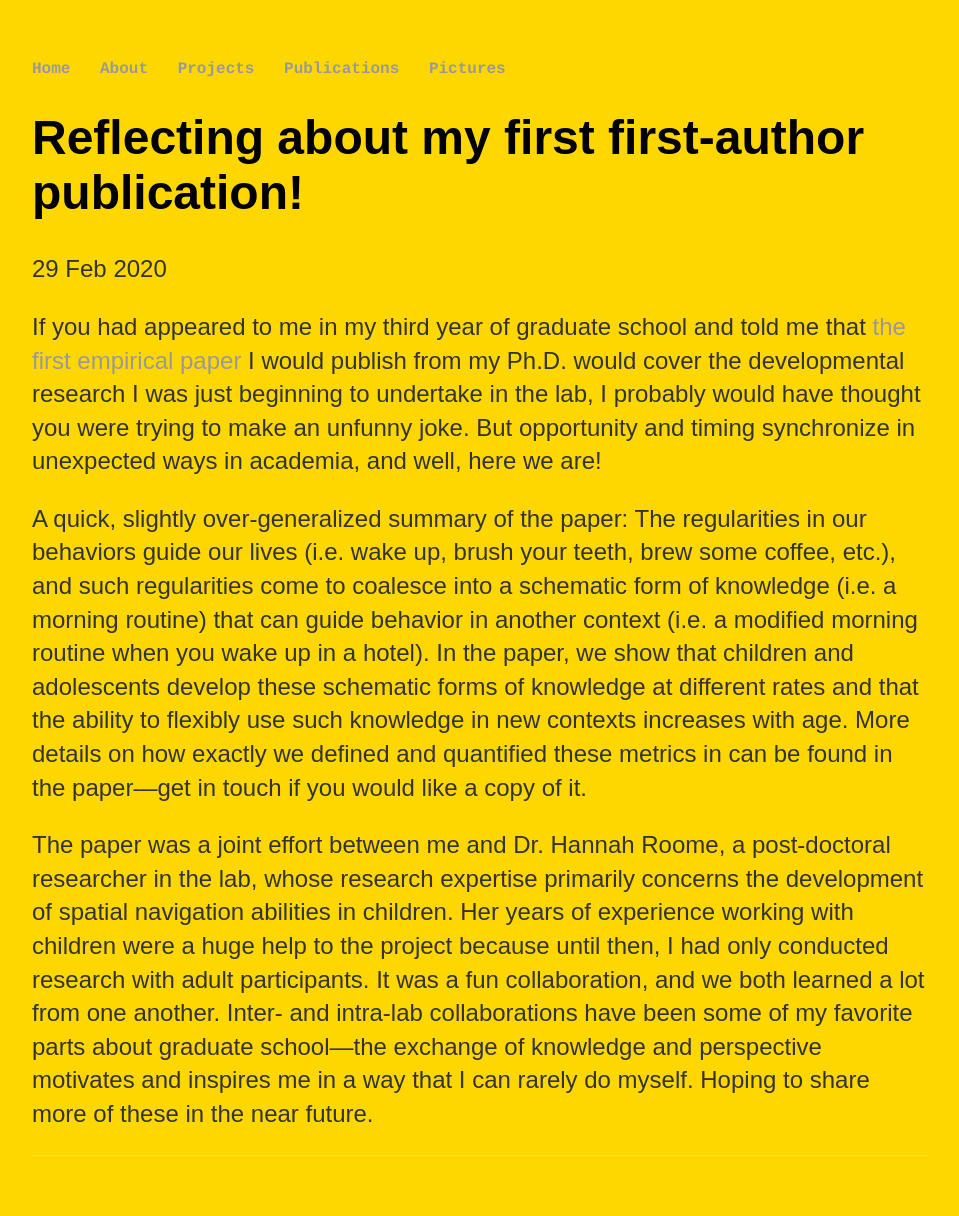
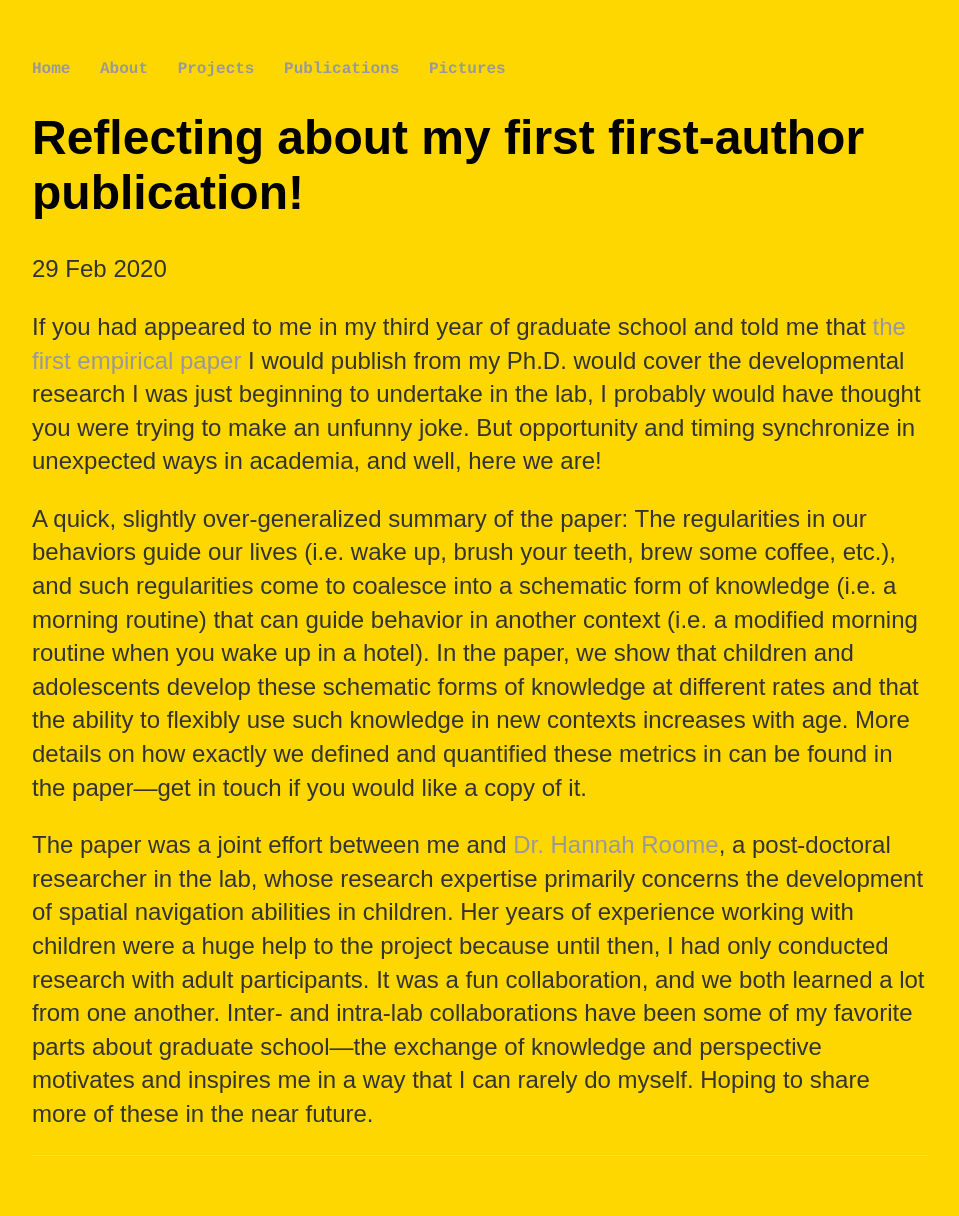
Before and after one commit to athpud/athpud.github.io, a Jekyll site: the page built from _posts/2020-02-29-athula-first-first-pub.md, in a window 1280 px wide. Shown: the whole page, without its empty margins (160-1119 px from the left). Built offline with Jekyll 4.4.1, drawn with Linux system fonts in a browser that asks for light colours; part of the change alters nothing that is shown.

```diff
--- a/_posts/2020-02-29-athula-first-first-pub.md
+++ b/_posts/2020-02-29-athula-first-first-pub.md
@@ -9,4 +9,4 @@ If you had appeared to me in my third year of graduate school and told me that <
 A quick, slightly over-generalized summary of the paper:
 The regularities in our behaviors guide our lives (i.e. wake up, brush your teeth, brew some coffee, etc.), and such regularities come to coalesce into a schematic form of knowledge (i.e. a morning routine) that can guide behavior in another context (i.e. a modified morning routine when you wake up in a hotel). In the paper, we show that children and adolescents develop these schematic forms of knowledge at different rates and that the ability to flexibly use such knowledge in new contexts increases with age. More details on how exactly we defined and quantified these metrics in can be found in the paper—get in touch if you would like a copy of it.
 
-The paper was a joint effort between me and Dr. Hannah Roome, a post-doctoral researcher in the lab, whose research expertise primarily concerns the development of spatial navigation abilities in children. Her years of experience working with children were a huge help to the project because until then, I had only conducted research with adult participants. It was a fun collaboration, and we both learned a lot from one another. Inter- and intra-lab collaborations have been some of my favorite parts about graduate school—the exchange of knowledge and perspective motivates and inspires me in a way that I can rarely do myself. Hoping to share more of these in the near future.
+The paper was a joint effort between me and <a href="https://www.researchgate.net/profile/Hannah_Roome" target="_blank">Dr. Hannah Roome</a>, a post-doctoral researcher in the lab, whose research expertise primarily concerns the development of spatial navigation abilities in children. Her years of experience working with children were a huge help to the project because until then, I had only conducted research with adult participants. It was a fun collaboration, and we both learned a lot from one another. Inter- and intra-lab collaborations have been some of my favorite parts about graduate school—the exchange of knowledge and perspective motivates and inspires me in a way that I can rarely do myself. Hoping to share more of these in the near future.
```
